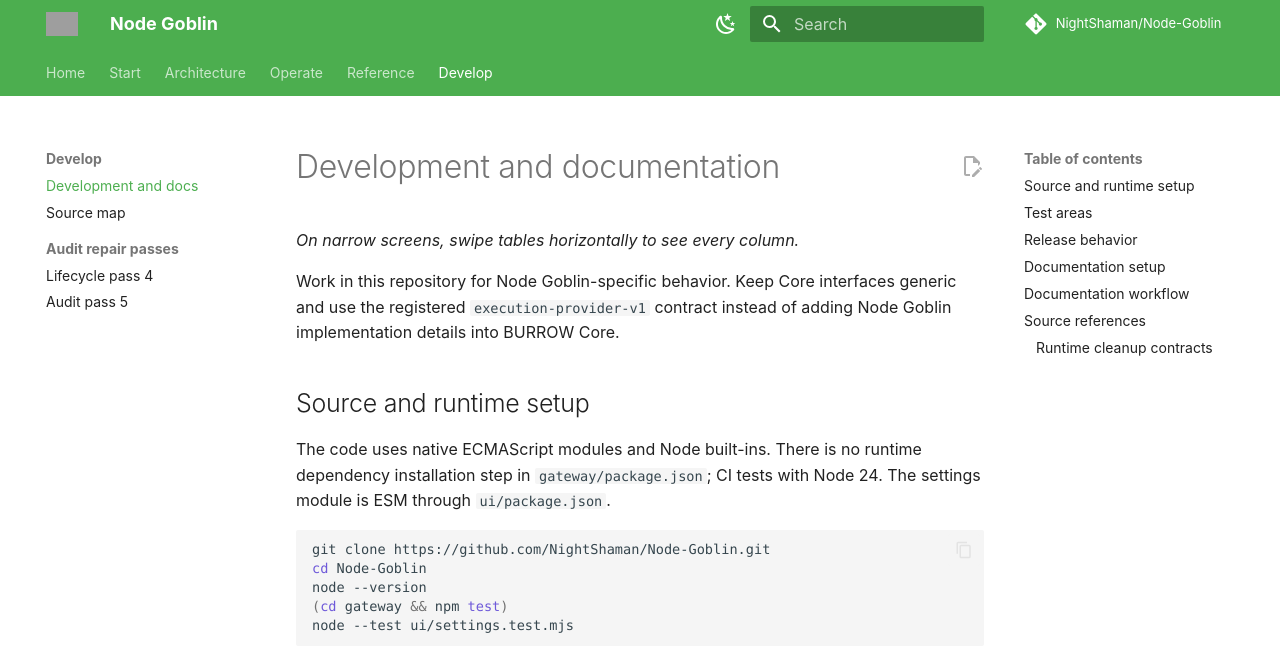
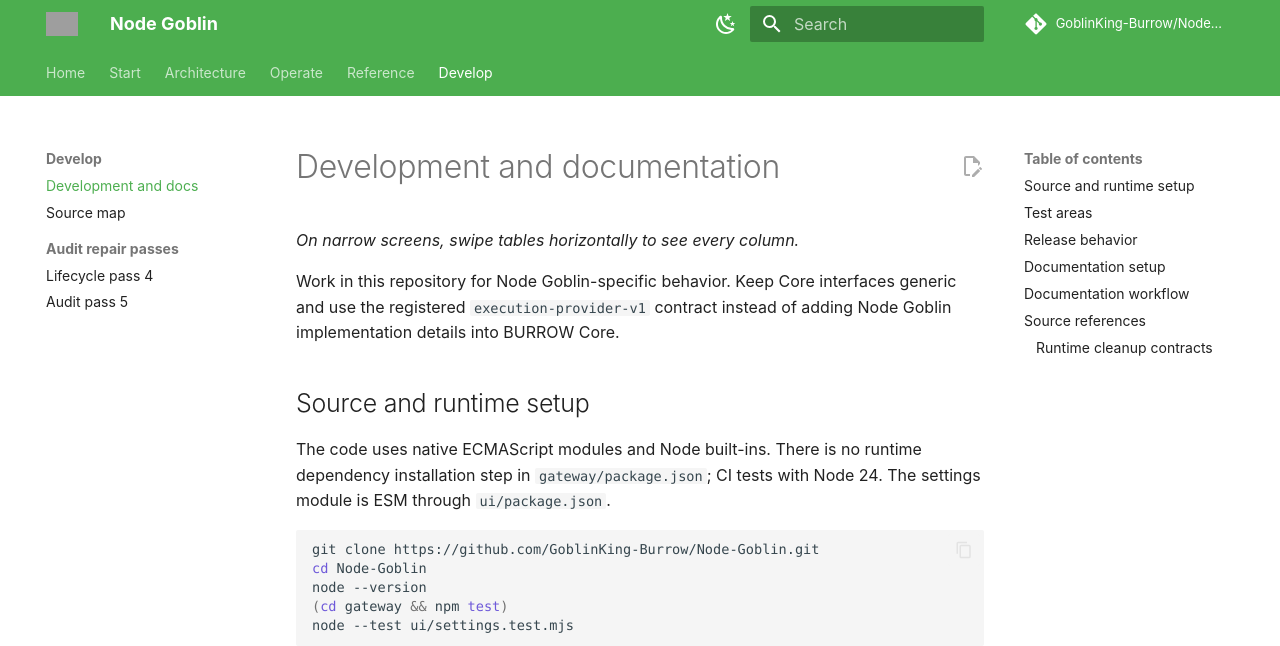
Before and after one commit to NightShaman/Node-Goblin, an MkDocs documentation site: the page built from docs/development.md, in a window 1280 px wide and 900 px high. Shown: the top 646 px of the window. Built offline with MkDocs 1.6.1 and Material for MkDocs 9.7.7, drawn with Linux system fonts in a browser that asks for light colours; comment, search, counter and statistics services are not loaded; grey boxes are pictures that could not be loaded.

````diff
--- a/docs/development.md
+++ b/docs/development.md
@@ -9,7 +9,7 @@ Work in this repository for Node Goblin-specific behavior. Keep Core interfaces
 The code uses native ECMAScript modules and Node built-ins. There is no runtime dependency installation step in `gateway/package.json`; CI tests with Node 24. The settings module is ESM through `ui/package.json`.
 
 ```bash
-git clone https://github.com/NightShaman/Node-Goblin.git
+git clone https://github.com/GoblinKing-Burrow/Node-Goblin.git
 cd Node-Goblin
 node --version
 (cd gateway && npm test)
--- a/mkdocs.yml
+++ b/mkdocs.yml
@@ -1,8 +1,8 @@
 site_name: Node Goblin
 site_description: Operator and developer documentation for the independent BURROW remote execution mod
-site_url: https://nightshaman.github.io/Node-Goblin/
-repo_url: https://github.com/NightShaman/Node-Goblin
-repo_name: NightShaman/Node-Goblin
+site_url: https://GoblinKing-Burrow.github.io/Node-Goblin/
+repo_url: https://github.com/GoblinKing-Burrow/Node-Goblin
+repo_name: GoblinKing-Burrow/Node-Goblin
 edit_uri: edit/main/docs/
 strict: true
 
````
Also changed, not shown: README.md (+6 -6 lines), docs/index.md (+4 -4 lines), docs/installation.md (+2 -2 lines), 1 other file.
